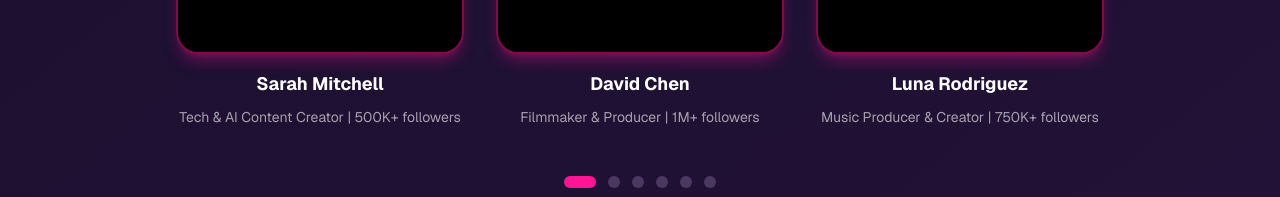
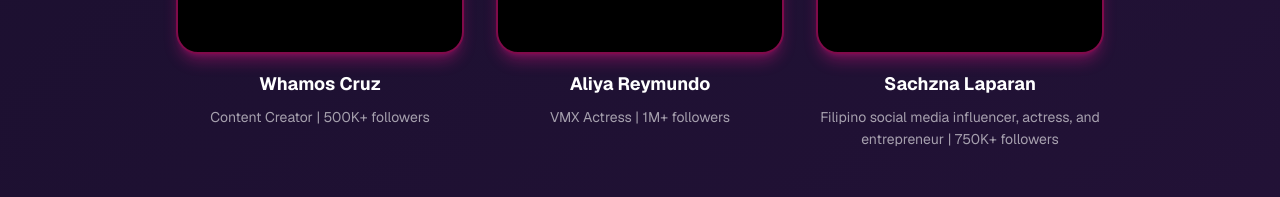
Before and after one commit to YourJams/aiconnect-landing-page, a Next.js app: page / in a window 1280 px wide. Shown: the part 1613-1810 px from the top of the page. Built offline with nearby package versions, Linux system fonts and the light colour scheme.

Commit message:
feat: update hero partners and add new video files

```diff
--- a/components/heroes/hero-3.tsx
+++ b/components/heroes/hero-3.tsx
@@ -6,21 +6,21 @@ import { Play, Pause, Volume2, VolumeX, ChevronLeft, ChevronRight } from 'lucide
 const partners = [
   {
     id: 1,
-    name: 'Sarah Mitchell',
-    description: 'Tech & AI Content Creator | 500K+ followers',
+    name: 'Whamos Cruz',
+    description: 'Content Creator | 500K+ followers',
     video: '/Whamos.mp4',
   },
   {
     id: 2,
-    name: 'David Chen',
-    description: 'Filmmaker & Producer | 1M+ followers',
-    video: '/Whamos.mp4',
+    name: 'Aliya Reymundo',
+    description: 'VMX Actress | 1M+ followers',
+    video: '/Aliya.mp4',
   },
   {
     id: 3,
-    name: 'Luna Rodriguez',
-    description: 'Music Producer & Creator | 750K+ followers',
-    video: '/Whamos.mp4',
+    name: 'Sachzna Laparan',
+    description: 'Filipino social media influencer, actress, and entrepreneur | 750K+ followers',
+    video: '/Sachzna.mp4',
   },
   {
     id: 4,
```
Also changed, not shown: 2 other files (tests, documents, lock files or other folders).
